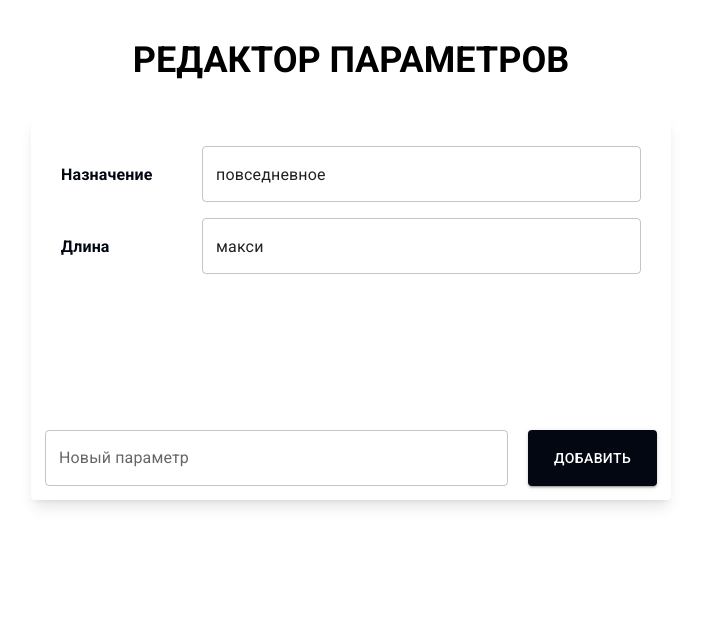
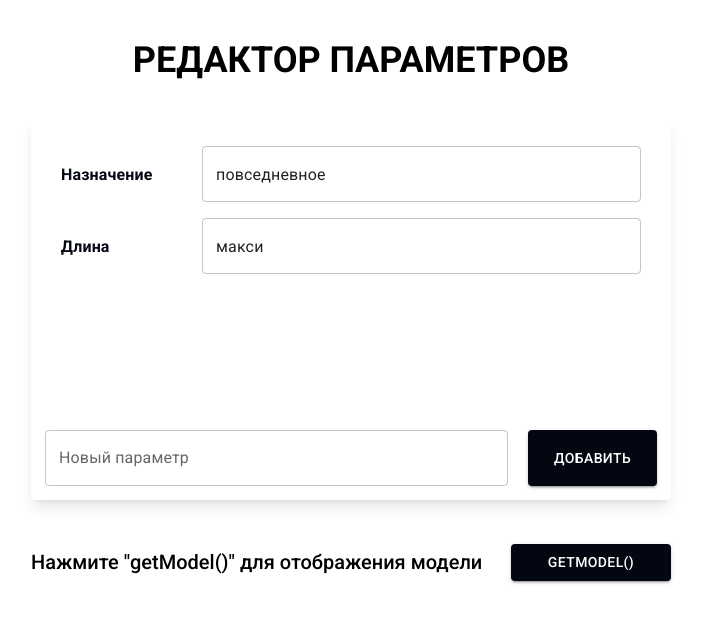
Before and after one commit to MiggRabbid/test-task---Selsup, a React (Vite) app: page / in a window 1280 px wide. Shown: the top 622 px of the page, without its empty margins (289-992 px from the left). Built offline with nearby package versions, Linux system fonts and the light colour scheme.

Commit message:
Update: refactoring

```diff
--- a/src/app/App.tsx
+++ b/src/app/App.tsx
@@ -56,7 +56,126 @@ interface State {
   colors: Color[];
 }
 
+interface ParamListProps {
+  params: Param[];
+  paramValues: ParamValue[];
+  // eslint-disable-next-line no-unused-vars
+  onParamValueChange: (paramId: number, newValue: string) => void;
+}
+interface ModelListProps {
+  onClick: () => Model;
+}
+
+interface ModelListState {
+  model: Model | null;
+}
+
 /** ----- Компоненты */
+class ParamList extends React.Component<ParamListProps> {
+  render() {
+    const { params, paramValues, onParamValueChange } = this.props;
+    return (
+      <List className="w-full flex flex-col">
+        {params.map((param) => {
+          const paramValue = paramValues.find((pv) => pv.paramId === param.id);
+          return (
+            <ListItem key={param.id} className="w-full flex flex-row gap-5">
+              <FormLabel className="w-40 text-gray-950! font-semibold!" color="primary">
+                {param.name}
+              </FormLabel>
+              <TextField
+                fullWidth
+                variant="outlined"
+                value={paramValue?.value || ''}
+                onChange={(e) => onParamValueChange(param.id, e.target.value)}
+              />
+            </ListItem>
+          );
+        })}
+      </List>
+    );
+  }
+}
+
+class ModelList extends React.Component<ModelListProps, ModelListState> {
+  constructor(props: ModelListProps) {
+    super(props);
+    this.state = {
+      model: null,
+    };
+  }
+
+  handleGetModel = () => {
+    const model = this.props.onClick();
+    if (!!model) this.setState({ model });
+  };
+
+  render() {
+    const { model } = this.state;
+
+    return (
+      <List className="w-1/2 flex flex-col ga">
+        <Box className="w-full flex flex-row justify-between items-center">
+          <Box>
+            {!model && (
+              <h3 className="text-xl">Нажмите "getModel()" для отображения модели</h3>
+            )}
+            {!!model && <h3 className="text-xl">Все заданные значения параметров</h3>}
+          </Box>
+          <Button
+            variant="contained"
+            className="w-40 bg-gray-950!"
+            onClick={this.handleGetModel}
+          >
+            getModel()
+          </Button>
+        </Box>
+
+        {model ? (
+          <Box className="mt-4">
+            <h4>Параметры:</h4>
+            <List>
+              {model.paramValues && model.paramValues.length > 0 ? (
+                <>
+                  {model.paramValues.map((value) => (
+                    <ListItem key={value.paramId} className="w-full flex flex-row gap-5">
+                      <p>Параметр №{value.paramId}:</p>
+                      <p className="font">{value.value}</p>
+                    </ListItem>
+                  ))}
+                </>
+              ) : (
+                <ListItem>
+                  <p>Нет заданных параметров</p>
+                </ListItem>
+              )}
+            </List>
+
+            <h4 className="mt-1">Цвета:</h4>
+            <List>
+              {model.colors && model.colors.length > 0 ? (
+                <>
+                  {model.colors.map((color, index) => (
+                    <ListItem key={index}>{color}</ListItem>
+                  ))}
+                </>
+              ) : (
+                <ListItem>
+                  <p>Нет заданных цветов</p>
+                </ListItem>
+              )}
+            </List>
+          </Box>
+        ) : (
+          <ListItem>
+            <p></p>
+          </ListItem>
+        )}
+      </List>
+    );
+  }
+}
+
 class ParamEditor extends React.Component<Props, State> {
   private newParamRef = React.createRef<HTMLInputElement>();
 
@@ -70,12 +189,14 @@ class ParamEditor extends React.Component<Props, State> {
     };
   }
 
-  public getModel(): Model {
+  // Сделал стрелочной функцией, чтобы this ссылался на экземпляр класса ParamEditor,
+  // и не был undefined в дочерних компонентах
+  public getModel = (): Model => {
     return {
-      paramValues: this.state.paramValues,
-      colors: this.state.colors,
+      paramValues: this.state.paramValues.filter((item) => item.value.length > 0),
+      colors: this.state.colors.filter((item) => item.length > 0),
     };
-  }
+  };
 
   handleParamValueChange = (paramId: number, newValue: string) => {
     this.setState((prevState) => {
@@ -86,7 +207,8 @@ class ParamEditor extends React.Component<Props, State> {
     });
   };
 
-  // возможность добавлять и новые параметры. Также сюда можно добавить селект, чтобы выбирать тип нового параметра.
+  // Возможность добавлять и новые параметры.
+  // Также сюда можно добавить селект, чтобы выбирать тип нового параметра.
   addNewParam = () => {
     const newParamName = this.newParamRef.current?.value.trim() || '';
     if (!newParamName) return;
@@ -115,29 +237,14 @@ class ParamEditor extends React.Component<Props, State> {
   };
 
   render() {
-    const {} = this.getModel();
     return (
+      <>
         <Paper className="w-1/2 h-fit min-h-96 p-3.5 flex flex-col justify-between gap-9 shadow-lg!">
-        <List className="w-full flex flex-col">
-          {this.state.params.map((param) => {
-            const paramValue = this.state.paramValues.find(
-              (pv) => pv.paramId === param.id,
-            );
-            return (
-              <ListItem key={param.id} className="w-full flex flex-row gap-5">
-                <FormLabel className="w-40 text-gray-950! font-semibold!" color="primary">
-                  {param.name}
-                </FormLabel>
-                <TextField
-                  fullWidth
-                  variant="outlined"
-                  value={paramValue?.value || ''}
-                  onChange={(e) => this.handleParamValueChange(param.id, e.target.value)}
+          <ParamList
+            params={this.state.params}
+            paramValues={this.state.paramValues}
+            onParamValueChange={this.handleParamValueChange}
           />
-              </ListItem>
-            );
-          })}
-        </List>
 
           <Box className="w-full flex flex-row gap-5">
             <TextField
@@ -156,6 +263,9 @@ class ParamEditor extends React.Component<Props, State> {
             </Button>
           </Box>
         </Paper>
+
+        <ModelList onClick={this.getModel} />
+      </>
     );
   }
 }
```
Lines whose indentation alone changed are shown as unchanged.
